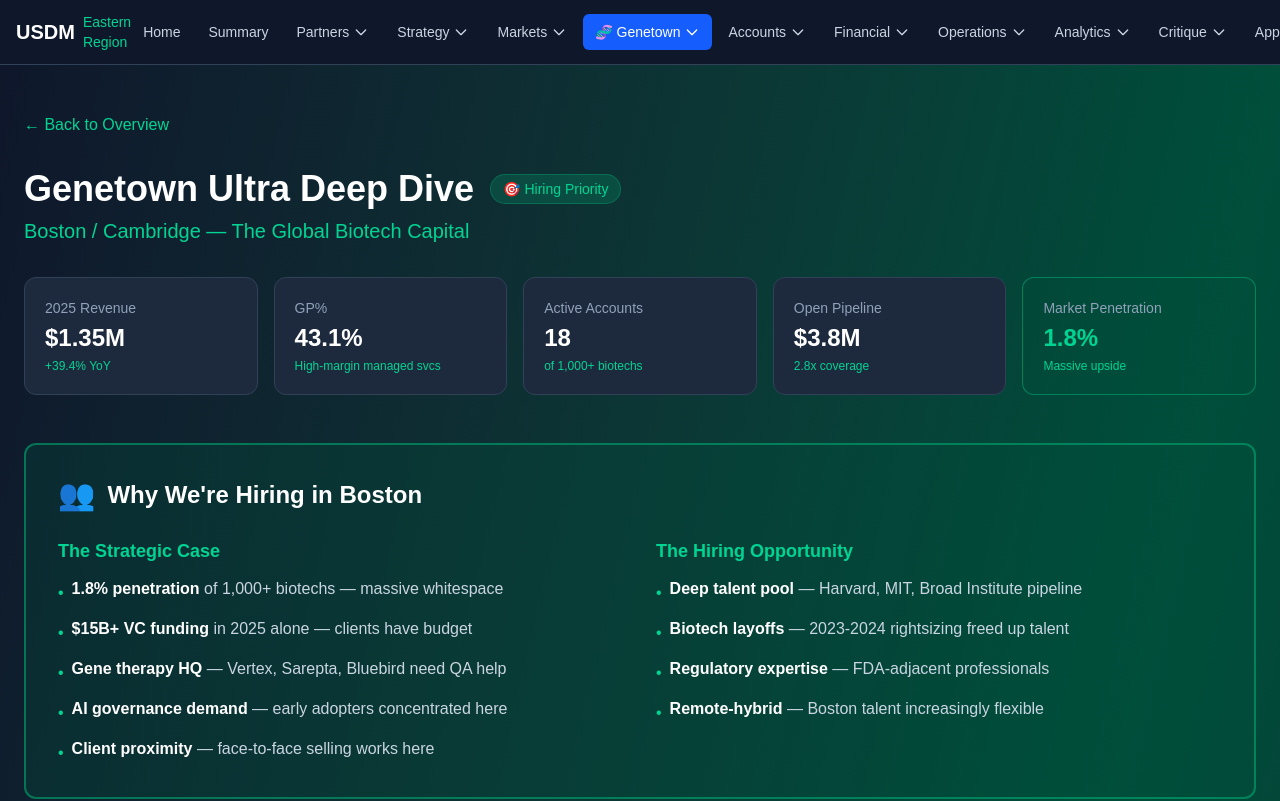
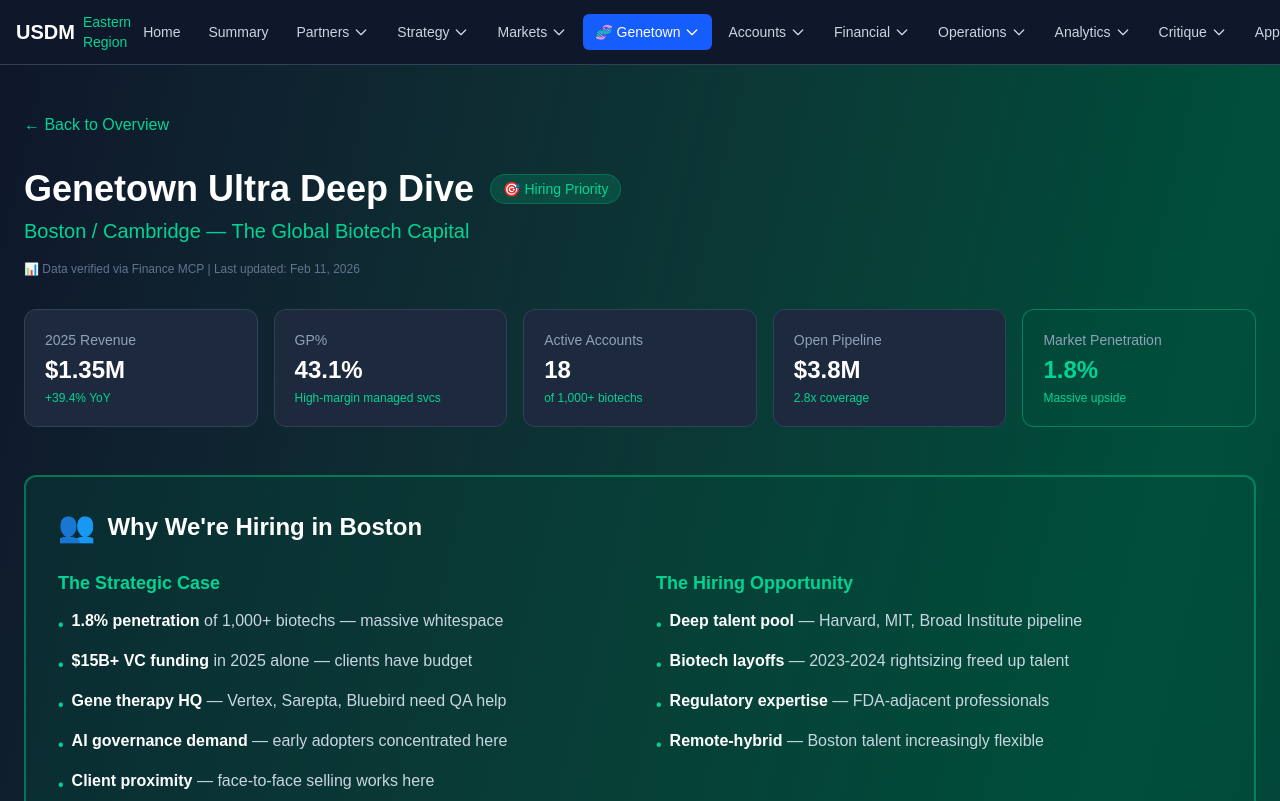
Before and after one commit to kbrown10000/eastern-region-analysis, a Next.js app: page /genetown-deep-dive in a window 1280 px wide. Shown: the top 801 px of the page. Built offline with nearby package versions, Linux system fonts and the light colour scheme.

Commit message:
Add data freshness timestamps - Feb 11, 2026 MCP verification

```diff
--- a/src/app/executive-summary/page.tsx
+++ b/src/app/executive-summary/page.tsx
@@ -10,7 +10,8 @@ export default function ExecutiveSummary() {
         <Link href="/" className="text-emerald-400 hover:text-emerald-300 mb-8 inline-block">← Back to Home</Link>
 
         <h1 className="text-4xl md:text-5xl font-bold text-white mb-4">Executive Summary</h1>
-        <p className="text-emerald-400 mb-8">Eastern Region | EVP: Lisa Fry | February 2026</p>
+        <p className="text-emerald-400 mb-4">Eastern Region | EVP: Lisa Fry | February 2026</p>
+        <p className="text-slate-500 text-xs mb-8">📊 Data verified via Finance MCP | Last updated: Feb 11, 2026</p>
 
         <div className="mb-8 flex flex-wrap gap-3 text-xs">
           <span className="bg-emerald-900/30 px-3 py-1.5 rounded-full text-slate-300 border border-emerald-700/50">
--- a/src/app/genetown-deep-dive/page.tsx
+++ b/src/app/genetown-deep-dive/page.tsx
@@ -12,7 +12,8 @@ export default function GenetownDeepDive() {
           <h1 className="text-4xl font-bold text-white">Genetown Ultra Deep Dive</h1>
           <span className="px-3 py-1 bg-emerald-500/20 text-emerald-400 text-sm font-medium rounded-full border border-emerald-500/30">🎯 Hiring Priority</span>
         </div>
-        <p className="text-emerald-400 text-xl mb-8">Boston / Cambridge — The Global Biotech Capital</p>
+        <p className="text-emerald-400 text-xl mb-4">Boston / Cambridge — The Global Biotech Capital</p>
+        <p className="text-slate-500 text-xs mb-8">📊 Data verified via Finance MCP | Last updated: Feb 11, 2026</p>
 
         {/* Key Stats */}
         <div className="grid grid-cols-1 md:grid-cols-5 gap-4 mb-12">
```
